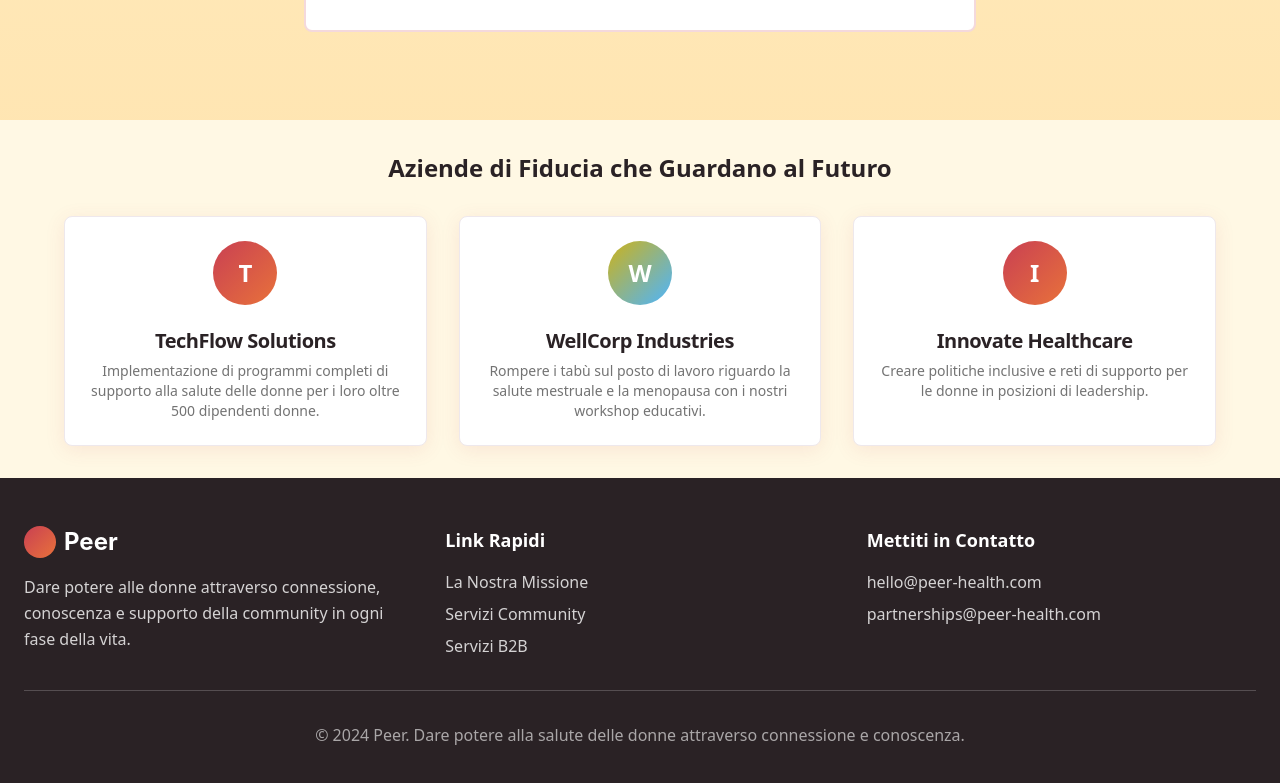
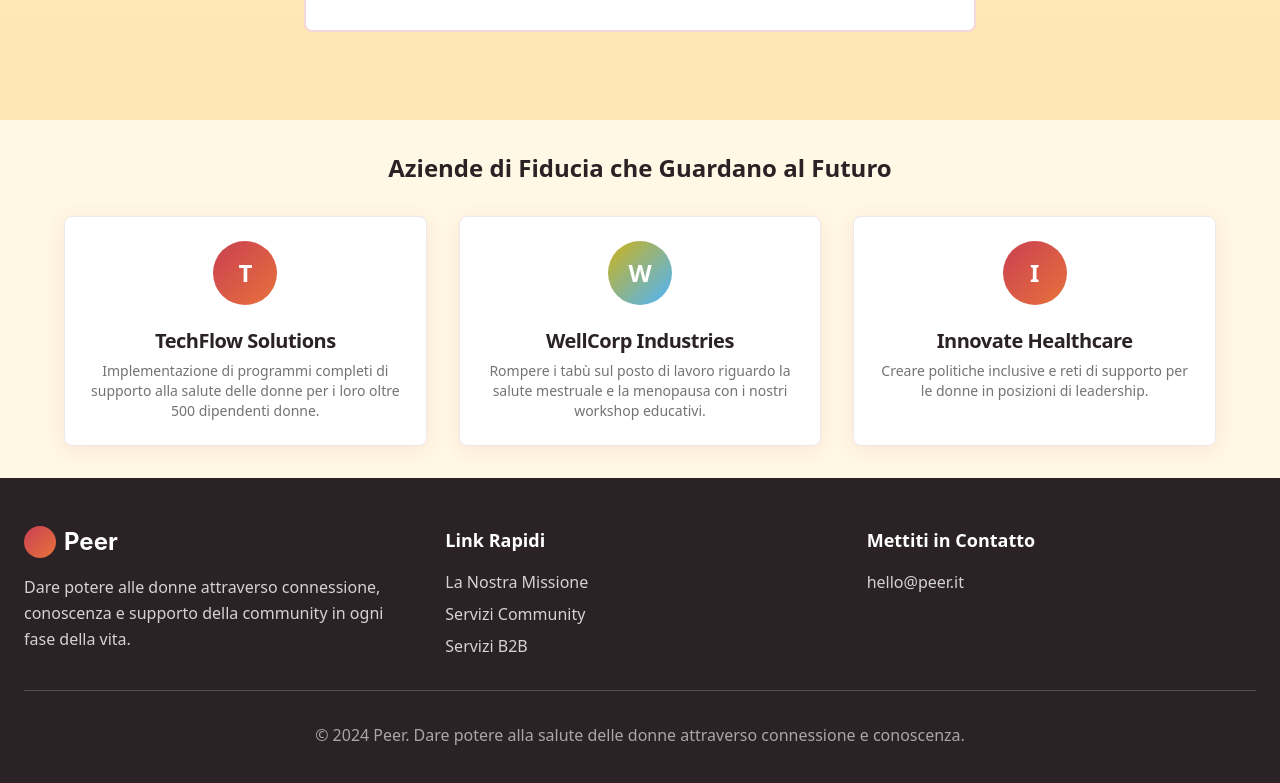
Before and after one commit to peer-community/peer-women-connect, a React (Vite) app: page / in a window 1280 px wide. Shown: the part 2760-3543 px from the top of the page. Built offline with nearby package versions, Linux system fonts and the light colour scheme.

Commit message:
Update contact email
Changed the contact email to hello@peer.it and removed other email addresses.
-edited src/components/sections/ContactSection.tsx

```diff
--- a/src/components/sections/Footer.tsx
+++ b/src/components/sections/Footer.tsx
@@ -45,13 +45,8 @@ export const Footer = () => {
             <h3 className="text-lg font-semibold mb-4">{t('footer.getInTouch')}</h3>
             <div className="space-y-2">
               <p className="text-background/80">
-                <a href="mailto:hello@peer-health.com" className="hover:text-background transition-colors">
-                  hello@peer-health.com
-                </a>
-              </p>
-              <p className="text-background/80">
-                <a href="mailto:partnerships@peer-health.com" className="hover:text-background transition-colors">
-                  partnerships@peer-health.com
+                <a href="mailto:hello@peer.it" className="hover:text-background transition-colors">
+                  hello@peer.it
                 </a>
               </p>
             </div>
```
